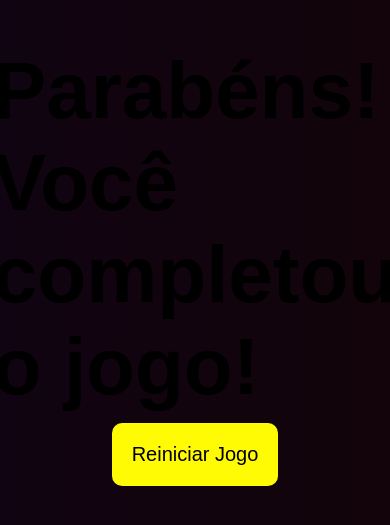
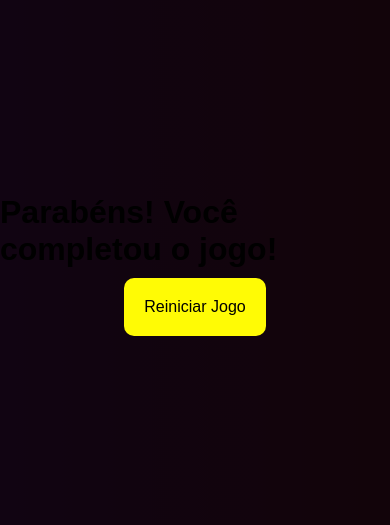
Before and after one commit to Freirelf/edutismo-app, a Next.js app: page /gameMemorization/GameOverScreen in a window 390 px wide. Shown: the part 157-682 px from the top of the page. Built offline with nearby package versions, Linux system fonts and the light colour scheme; a web font is replaced by a local one.

Commit message:
update scroll mobile

```diff
--- a/src/pages/gameMemorization/GameOverScreen/styles.module.scss
+++ b/src/pages/gameMemorization/GameOverScreen/styles.module.scss
@@ -27,4 +27,14 @@
       filter: brightness(0.9);
     }
   }
+
+  @media(max-width: 640px) {
+    h1 {
+      font-size: 2rem;
+    }
+
+    button {
+      font-size: 16px;
+    }
+  }
 }
```
